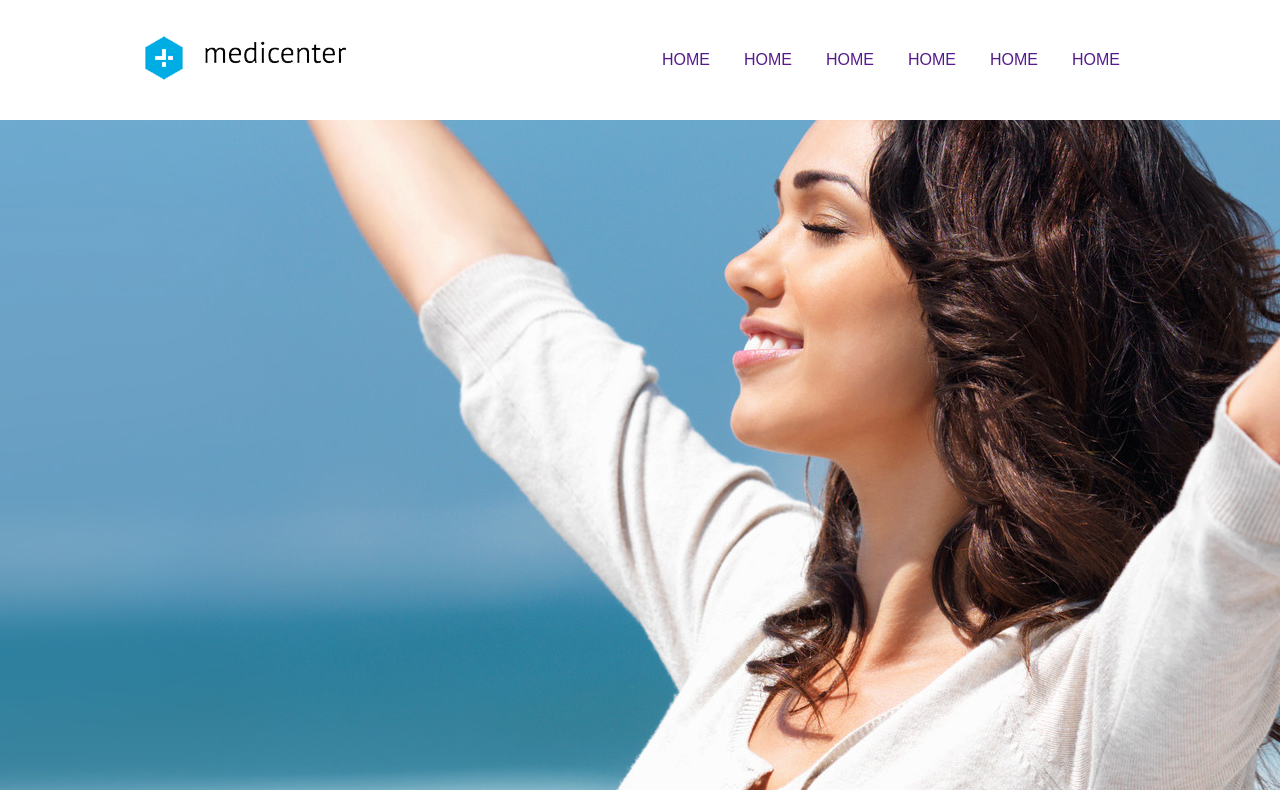
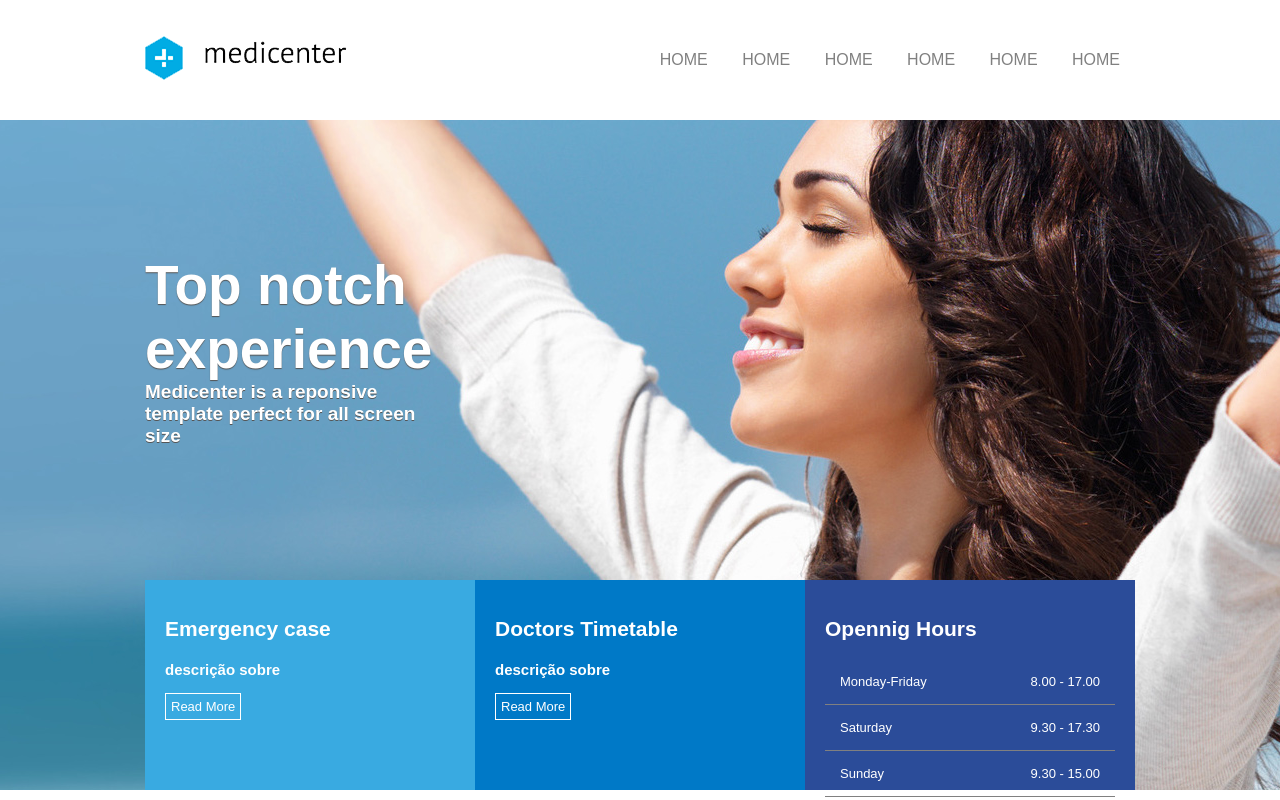
Before and after one commit to aureliodeboa/Medcenter, a plain HTML site: page index.html in a window 1280 px wide. Drawn offline with Linux system fonts and the light colour scheme.

Commit message:
sections

```diff
--- a/assets/css/style.css
+++ b/assets/css/style.css
@@ -1,3 +1,6 @@
+*{
+    font-family: Arial;
+}
 body{
     margin:0;
     padding: 0;
@@ -44,6 +47,7 @@ nav a{
     text-decoration: none;
     text-transform: uppercase;
     font-family: Arial;
+    color: grey ;
 }
 nav .active a, a:hover {
     background-color: #39aae1;
@@ -54,4 +58,86 @@ nav .active a, a:hover {
     background-position: center;
     background-size: cover;
     height: 670px;
+    display: flex;
+    justify-content: center;
 }
+.column{
+    flex-direction: column;
+}
+.banner_headline{
+    flex:1;
+    display: flex;
+    flex-direction: column;
+    justify-content: center;
+}
+.banner_headline h1{
+    color: white;
+    font-size: 55px;
+    text-shadow: 0px 1px 1px #555;
+    max-width: 350px;
+    margin: 0;
+    padding: 0;
+
+}
+.banner_headline h2{
+    color: white;
+    font-size: 19px;
+    text-shadow: 0px 1px 0px #555;
+    margin: 0;
+    padding: 0;
+    max-width:  300px;
+
+}
+.banner_options{
+    height: 210px;
+    display: flex;
+}
+.banner1,.banner2, .banner3{
+    flex:1;
+    color: white;
+    padding: 20px;
+
+
+}
+.banner1{
+    background-color: #39aae1;
+}
+.banner2{
+    background-color: #0079c7;
+}
+.banner3{
+    background-color: #2b4c99;
+
+}
+.banner_title{
+   font-size: 21px;
+}
+.banner_desc{
+    font-size: 15px;
+    margin-top: 20px;
+
+}
+.banner_options a {
+    display: inline-block;
+    border: 1px solid white;
+    padding: 5px;
+    color: white;
+    font-size: 13px;
+    text-decoration: none;
+
+}
+.banner3 a{
+    border: none;
+    display: flex;
+    border-bottom: white;
+    justify-content: space-between;
+    border-bottom: 1px solid grey;
+
+}
+.banner3 div{
+    flex-direction: row;
+    padding: 10px;
+    border-bottom: white;
+
+
+}
--- a/index.html
+++ b/index.html
@@ -31,7 +31,38 @@
     </div>
 </header>
 <section id="banner">
+    <div class="container column">
+        <div class="banner_headline">
+            <h1>
+                Top notch experience
+            </h1>
+            <h2>
+                Medicenter is a reponsive template perfect for all screen size
+            </h2>
+        </div>
+        <div class="banner_options">
+            <div class="banner1">
+               <h1 class="banner_title">Emergency case</h1>
+               <h3 class="banner_desc"> descrição sobre </h3>
+               <a href=""> Read More</a>
+            </div>
+            <div class="banner2">
+                <h1 class="banner_title">Doctors Timetable</h1>
+                 <h3 class="banner_desc">descrição sobre </h3>
+                 <a href=""> Read More</a>
+            </div>
+            <div class="banner3">
+                <h1 class="banner_title">Opennig Hours</h1>
+                   <a class="bot" href=""> <div >Monday-Friday</div> <div>8.00 - 17.00</div> </a>
+                   <a class="bot" href=""> <div >Saturday</div><div> 9.30 - 17.30</div> </a>
+                   <a class="bot" href=""> <div >Sunday</div> <div>9.30 - 15.00</div> </a>
 
+            </div>
+        </div>
+    </div>
 </section>
+
+
+
 </body>
 </html>
```
